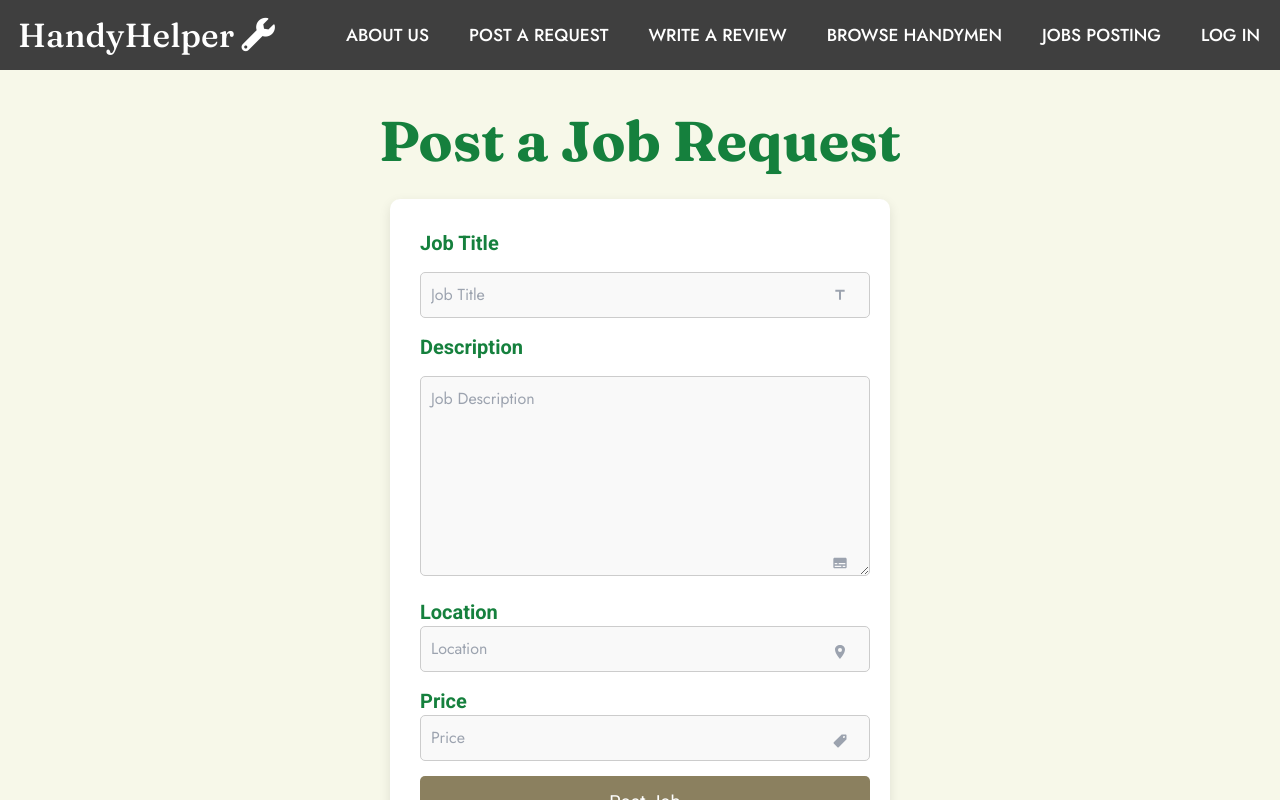
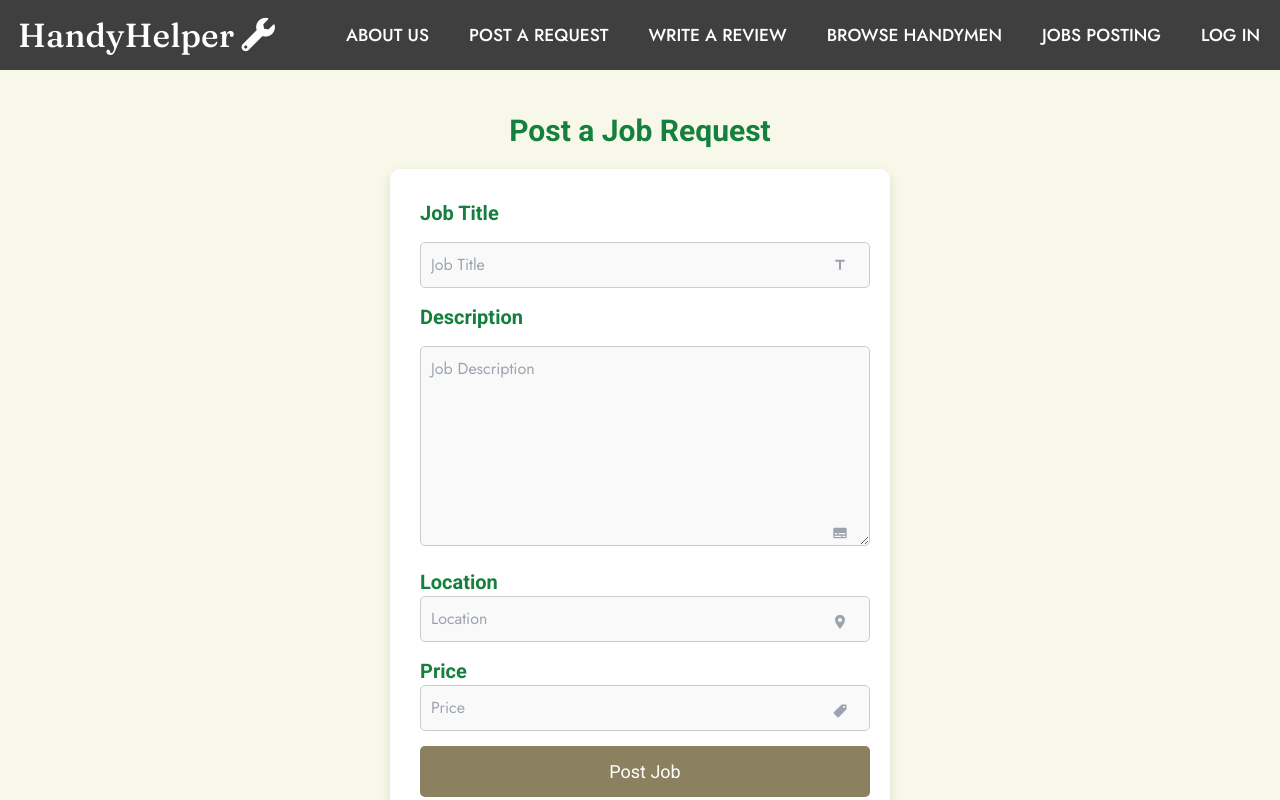
Before and after one commit to CS222-UIUC/project-team-74, a React (Vite) app in the folder frontend/: page /post in a window 1280 px wide. Built offline with nearby package versions, Linux system fonts and the light colour scheme.

Commit message:
reverse job post form

```diff
--- a/frontend/src/components/Job_Post_Form.jsx
+++ b/frontend/src/components/Job_Post_Form.jsx
@@ -54,7 +54,7 @@ const Job_Post_Form = () => {
 
     return (
         <div className="job-post-form-container">
-            <h1 className= "text-[3.5rem] font-fraunces font-bold text-3xl text-green-700 py-10">Post a Job Request</h1>
+            <h1 className= "font-roboto font-bold text-3xl text-green-700 pb-5">Post a Job Request</h1>
             <form onSubmit={handleSubmit} className="job-post-form">
                 <h1 className= "font-roboto font-bold text-xl text-green-700">Job Title</h1>
 
```
